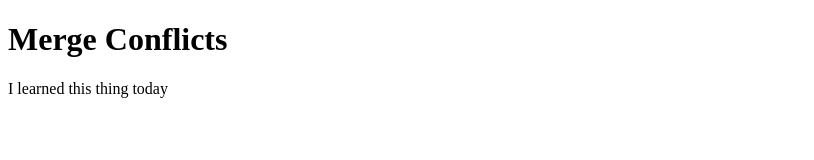
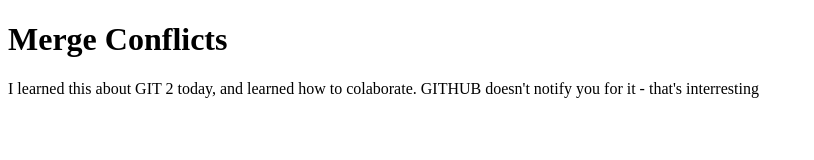
Before and after one commit to taylorscott91/merge-conflicts, a plain HTML site: page index.html in a window 1280 px wide. Shown: the whole page, without its empty margins (0-814 px from the left). Drawn offline with Linux system fonts and the light colour scheme.

Commit message:
Andres changes

```diff
--- a/index.html
+++ b/index.html
@@ -4,6 +4,6 @@
 </head>
 <body>
   <h1>Merge Conflicts</h1>
-  <p>I learned this thing today</p>
+  <p>I learned this about GIT 2 today, and learned how to colaborate. GITHUB doesn't notify you for it - that's interresting</p>
 </body>
 </html>
```
